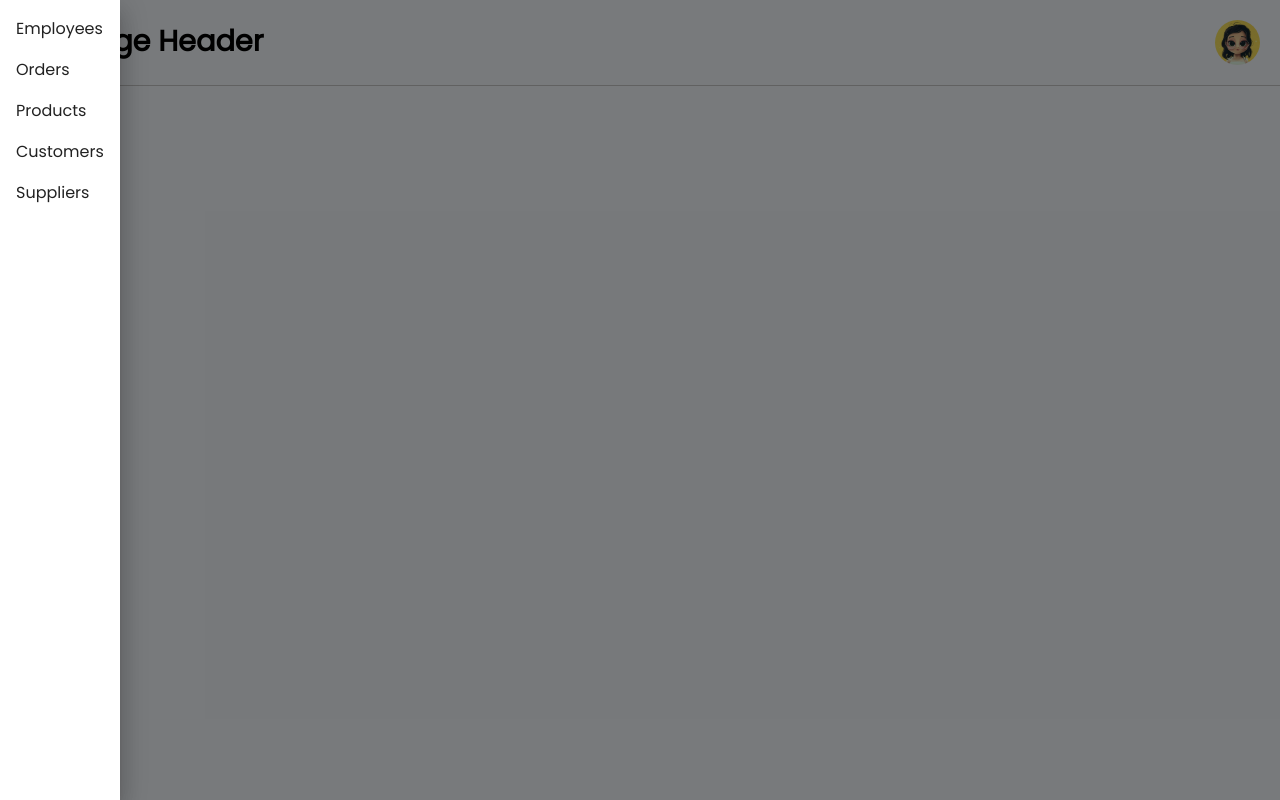
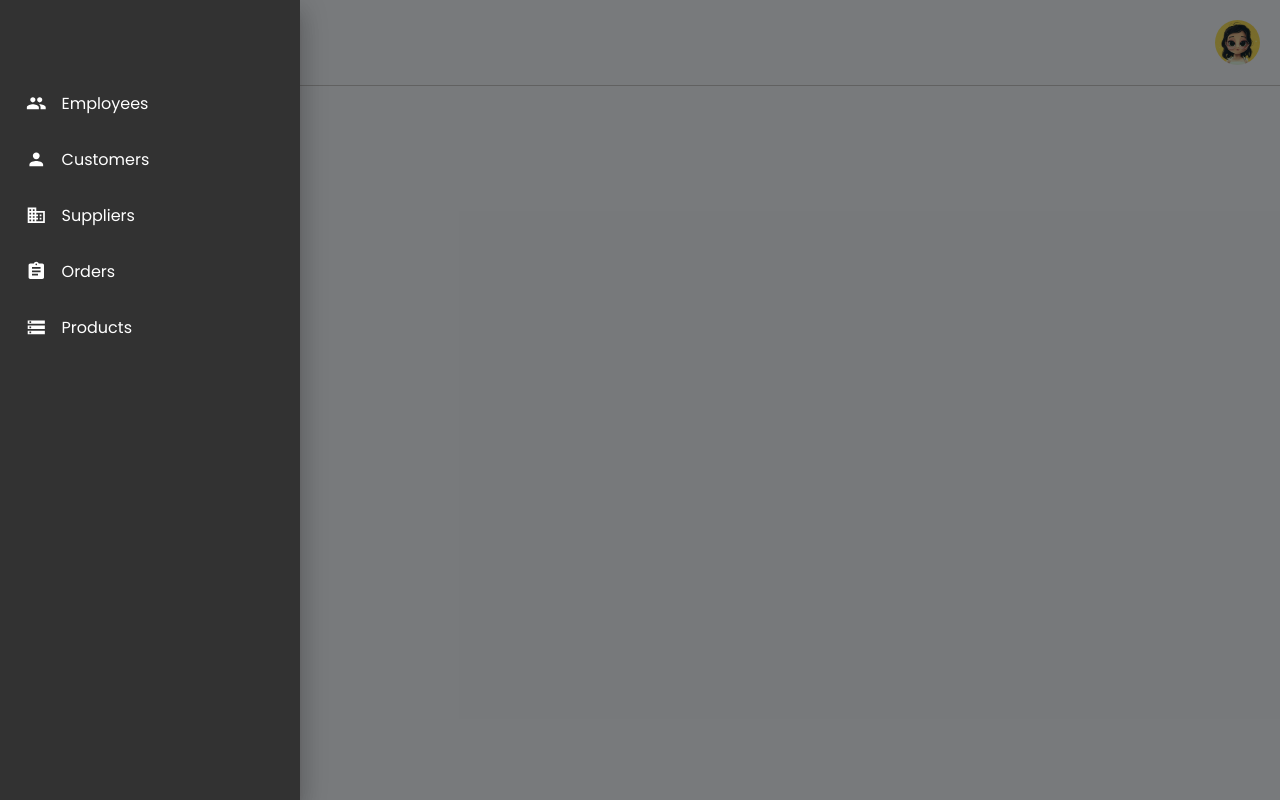
Before and after one commit to shakyakarunathilake/sak-distributors, a React (Create React App) app in the folder client/: page /page in a window 1280 px wide. Both pictures are taken after a click on the icon 36 px from the left and 42 px from the top of the page. Built offline with nearby package versions, Linux system fonts and the light colour scheme.

Commit message:
Shared Page Layout

```diff
--- a/client/src/app/App.js
+++ b/client/src/app/App.js
@@ -8,9 +8,7 @@ import Page from '../shared/page/page.js'
 const theme = createTheme({
   palette: {
     primary: {
-      light: '#829CD0',
-      main: '#20368F',
-      dark: '#000B4F'
+      main: '#000B4F'
     },
     secondary: {
       main: '#6D6D6D',
--- a/client/src/shared/Page/Page.module.scss
+++ b/client/src/shared/Page/Page.module.scss
@@ -12,11 +12,6 @@
     height: 100vh;
     width: 100vw;
     background: $layoutColor;
-
-    .drawer {
-        background-color: $primaryDark;
-        width: 250px;
-    }
 
     .pageHeader {
         border-bottom: 1px solid $borderColor;
--- a/client/src/shared/Page/page.js
+++ b/client/src/shared/Page/page.js
@@ -4,21 +4,58 @@ import React, { useState } from 'react';
 //Development Stage Imports
 import Photo from './Photo.jpg';
 
+//Images
+import Logo from '../../images/Logo.svg';
+
 //Material UI
 import Avatar from '@material-ui/core/Avatar';
 import Drawer from '@material-ui/core/Drawer';
 import List from '@material-ui/core/List';
 import ListItem from '@material-ui/core/ListItem';
+import { makeStyles } from '@material-ui/core/styles';
 
 //Material UI Icons
+import AssignmentIcon from '@material-ui/icons/Assignment';
+import BusinessIcon from '@material-ui/icons/Business';
 import MenuIcon from '@material-ui/icons/Menu';
+import PersonIcon from '@material-ui/icons/Person';
+import PeopleIcon from '@material-ui/icons/People';
+import StorageIcon from '@material-ui/icons/Storage';
 
 //SCSS Styles
 import style from './page.module.scss';
+import shadows from '@material-ui/core/styles/shadows';
 
+const useStyles = makeStyles(theme => ({
+    paper: {
+        background: "#323232",
+    },
+    list: {
+        border: 0,
+        color: "white",
+        width: 300,
+        paddingTop: "60px",
+    },
+    listItem: {
+        borderRadius: "18px",
+        margin: "15px 10px",
+        width: 280,
+
+        '&:hover': {
+            background: "#20368f",
+            fontSize: 16,
+            transitionDuration: "0.3s",
+        },
+    },
+    listIcon: {
+        marginRight: "15px"
+    }
+
+}));
 
 function Page(props) {
 
+    const classes = useStyles();
     const [state, setState] = useState();
 
     //Toggle Drawer Function
@@ -32,13 +69,38 @@ function Page(props) {
 
     //Drawer List Items
     const list = () => (
-        <div onClick={toggleDrawer(false)}>
-            <List >
-                <ListItem button className={style.drawer}> Employees </ListItem>
-                <ListItem button className={style.drawer}> Orders </ListItem>
-                <ListItem button className={style.drawer}> Products </ListItem>
-                <ListItem button className={style.drawer}> Customers </ListItem>
-                <ListItem button className={style.drawer}> Suppliers </ListItem>
+        <div onClick={toggleDrawer(false)} className={classes.list}>
+            <List>
+                <ListItem
+                    className={classes.listItem}
+                    button>
+                    <PeopleIcon className={classes.listIcon} />
+                    Employees
+                </ListItem>
+                <ListItem
+                    className={classes.listItem}
+                    button>
+                    <PersonIcon className={classes.listIcon} />
+                    Customers
+                </ListItem>
+                <ListItem
+                    className={classes.listItem}
+                    button>
+                    <BusinessIcon className={classes.listIcon} />
+                    Suppliers
+                </ListItem>
+                <ListItem
+                    className={classes.listItem}
+                    button>
+                    <AssignmentIcon className={classes.listIcon} />
+                    Orders
+                </ListItem>
+                <ListItem
+                    className={classes.listItem}
+                    button>
+                    <StorageIcon className={classes.listIcon} />
+                    Products
+                </ListItem>
             </List>
         </div>
     );
@@ -47,6 +109,7 @@ function Page(props) {
         <div className={style.container}>
             <Drawer
                 anchor={'left'}
+                classes={{ paper: classes.paper }}
                 onClose={toggleDrawer(false)}
                 open={state}
             >
@@ -60,6 +123,7 @@ function Page(props) {
                     />
                 </div>
                 <div className={style.title}>
+                    {/* {props.title} */}
                     Page Header
                 </div>
                 <div>
```
Also changed, not shown: client/src/shared/sidebar/sidebar.js (deleted).
